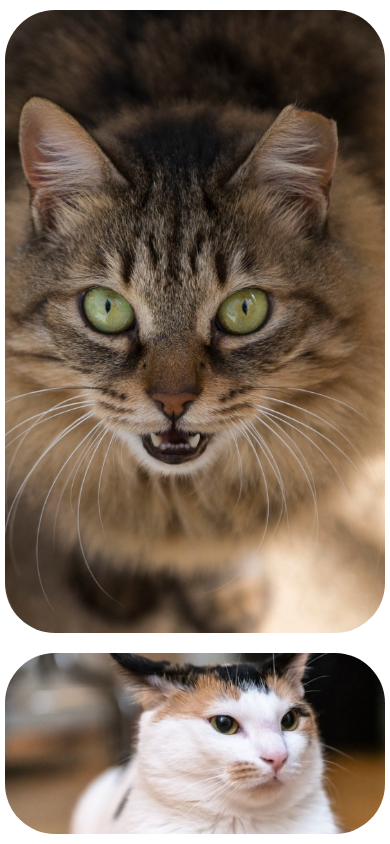
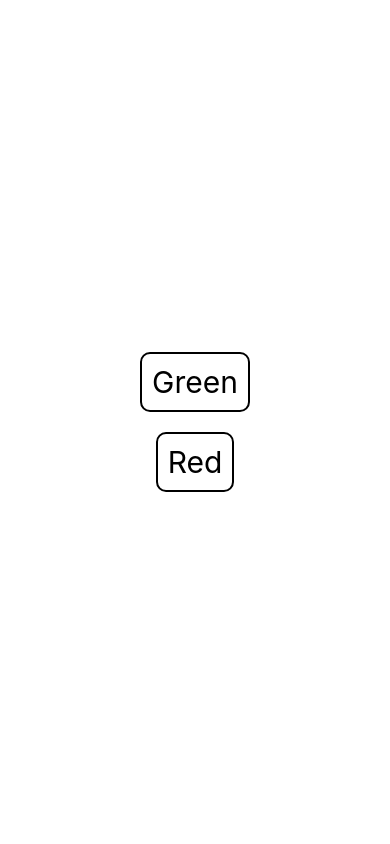
Before and after one commit to snow915/ColorCatalog, a React Native app: screen / in a window 390 px wide. Built offline with nearby package versions, Linux system fonts and the light colour scheme.

Commit message:
add: change of color using state

```diff
--- a/App.js
+++ b/App.js
@@ -1,36 +1,38 @@
-import {StatusBar} from 'expo-status-bar';
-import React from 'react';
+import React, {useState} from 'react';
 import {
     StyleSheet,
     View,
-    Image,
-    Dimensions
+    Text
 } from 'react-native';
+import {getBackgroundColor} from "react-native/Libraries/LogBox/UI/LogBoxStyle";
 
-import cat1 from "./assets/cat1.jpg"
-import cat2 from "./assets/cat2.jpg"
 
 export default function App() {
 
+    const [backgroundColor, setBackgroundColor] = useState("white")
+
     return (
-        <View style={styles.page}>
-            <Image style={styles.image} source={cat1}/>
-            <Image style={styles.image} source={cat2}/>
+        <View style={[styles.container, {backgroundColor}]}>
+            <Text style={styles.button} onPress={() => setBackgroundColor("green")}>Green</Text>
+            <Text style={styles.button} onPress={() => setBackgroundColor("red")}>Red</Text>
         </View>
     );
 }
 
 const styles = StyleSheet.create({
-  page: {
-    flex: 1,
-    justifyContent: "center",
-    alignItems: "center"
-  },
+    container: {
+        flex: 1,
+        display: "flex",
+        justifyContent: "center",
+        alignItems: "center",
+    },
 
-  image: {
-      flex: 1,
-      borderRadius: 50,
-      margin: 10,
-      width: Dimensions.get("window").width - 10
-  }
+    button: {
+        fontSize: 30,
+        margin: 10,
+        padding: 10,
+        borderRadius: 10,
+        borderWidth: 2,
+        textAlign: "center",
+    }
 });
```
